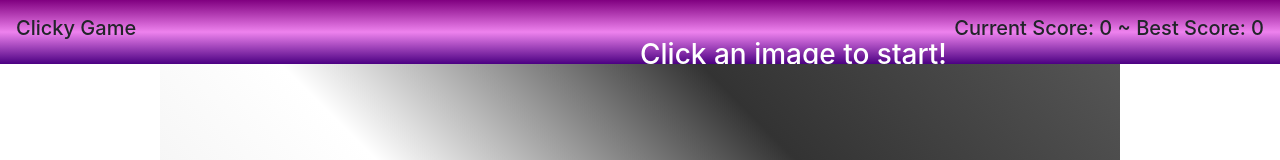
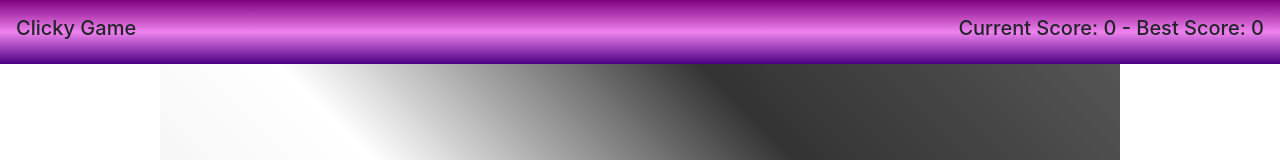
Before and after one commit to niles87/clicky, a React (Create React App) app: page / in a window 1280 px wide. Shown: the top 160 px of the page. Built offline with nearby package versions, Linux system fonts and the light colour scheme.

Commit message:
removed h3 element from nav

```diff
--- a/src/components/Navbar/index.js
+++ b/src/components/Navbar/index.js
@@ -6,10 +6,9 @@ function Navbar(props) {
     <div>
       <nav className="navbar" id="navbar">
         <h5 className="navbar-brand ">Clicky Game</h5>
-        <h3>Click an image to start!</h3>
         <div>
           <h5 className="user-score">
-            Current Score: {props.score} ~ Best Score: {props.bestScore}
+            Current Score: {props.score} - Best Score: {props.bestScore}
           </h5>
         </div>
       </nav>
```
